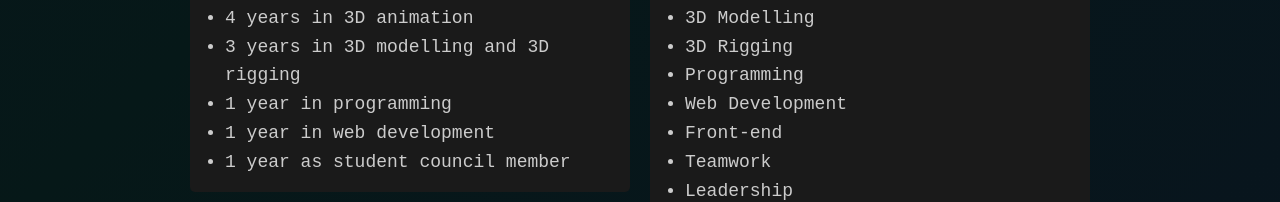
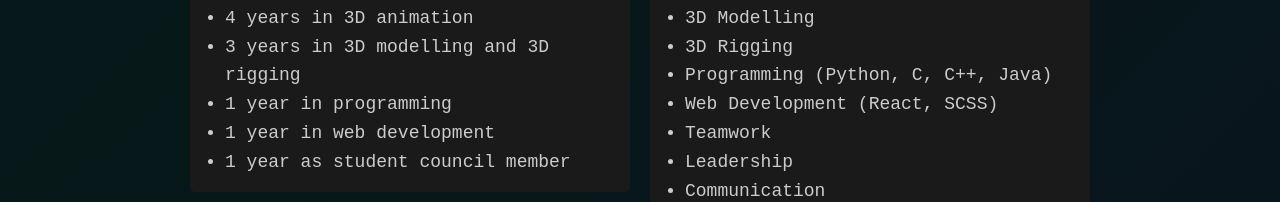
Before and after one commit to LurckeA/LurckeA.github.io, a React (Vite) app: page / in a window 1280 px wide. Shown: the part 856-1058 px from the top of the page. Built offline with nearby package versions, Linux system fonts and the light colour scheme; the HTML template or start-up script is replaced by a standard one.

Commit message:
Update App.tsx

```diff
--- a/src/App.tsx
+++ b/src/App.tsx
@@ -40,24 +40,35 @@ export default function App() {
     setActiveSocialTooltip(null);
   };
 
-  // --- REMOVED useEffect for mouse move ---
-
   // --- Component JSX ---
   return (
     <div className="container">
       {/* Social Icons Area */}
       <div className="top-right-icons">
         {socialIcons.map((icon) => (
-          <div
+          <a
           key={icon.title}
+          href={icon.className === 'github-icon' ? `https://github.com/${icon.title}` : // Add link for GitHub
+               icon.className === 'email-icon' ? `mailto:${icon.title}` : // Add mailto for Email
+               icon.className === 'instagram-icon' ? `https://instagram.com/${icon.title.substring(1)}` : // Add link for Instagram (remove @)
+               icon.className === 'discord-icon' ? 'https://discord.com/users/10156496535444521977' : // Add link for Discord
+               '#'
+              } // Default link
+          target="_blank" // Open links in new tab
+          rel="noopener noreferrer" // Security best practice for target="_blank"
           className={`icon ${icon.className}`}
-            onClick={() => handleSocialIconClick(icon.title)}
+          onClick={(e) => {
+              // Prevent default link behavior ONLY IF it's not meant to be a direct link (like Discord maybe)
+              handleSocialIconClick(icon.title); // Handle tooltip toggle
+          }}
+          title={icon.title}
         >
           <img src={icon.src} alt={icon.alt} />
+          {/* Conditionally render the JS tooltip */}
           {activeSocialTooltip === icon.title && (
             <span className="tooltip-text social-tooltip">{icon.title}</span>
           )}
-          </div>
+        </a>
         ))}
       </div>
 
@@ -110,9 +121,8 @@ export default function App() {
                 <li>3D Animation</li>
                 <li>3D Modelling</li>
                 <li>3D Rigging</li>
-                <li>Programming</li>
-                <li>Web Development</li>
-                <li>Front-end</li>
+                <li>Programming (Python, C, C++, Java)</li>
+                <li>Web Development (React, SCSS)</li>
                 <li>Teamwork</li>
                 <li>Leadership</li>
                 <li>Communication</li>
```
Lines whose indentation alone changed are shown as unchanged.
